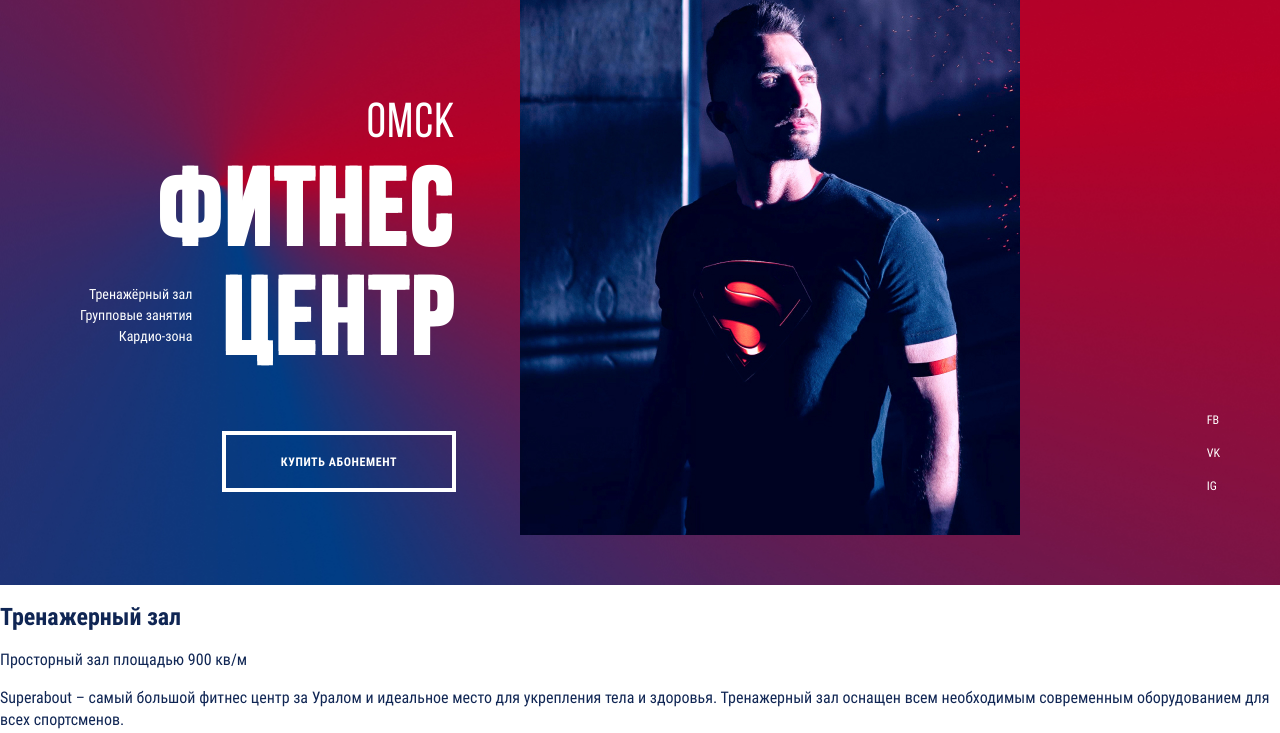
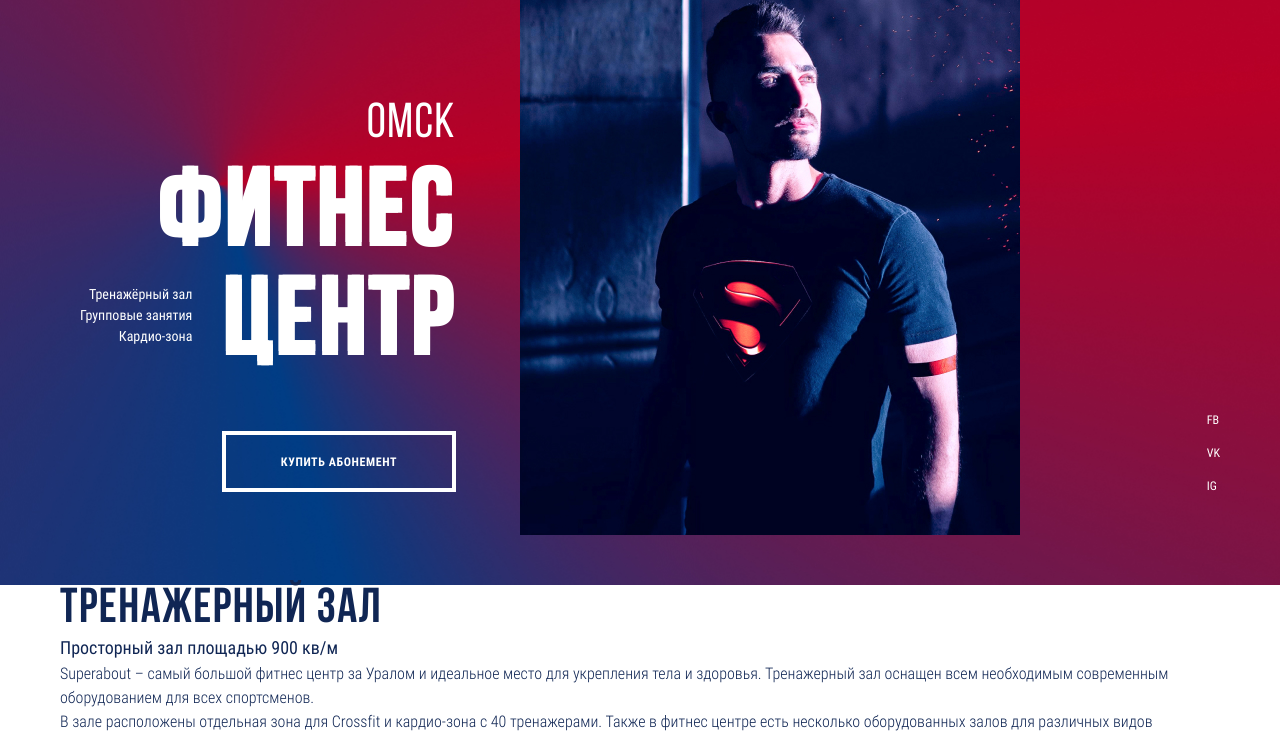
Before and after one commit to dana-savinova/supergym, a website: page source/index.html in a window 1280 px wide. Shown: the part 72-805 px from the top of the page. Drawn offline with nearby package versions, Linux system fonts and the light colour scheme; files that its build step writes are made by us from their sources.

Commit message:
Задает стили для текста блока Тренажерный зал

```diff
--- /dev/null
+++ b/source/sass/blocks/about.scss
@@ -0,0 +1,51 @@
+.about {
+  max-width: 1200px;
+  margin: 0 auto;
+  padding-right: 20px;
+  padding-left: 20px;
+
+  color: $main-blue;
+  background-color: $white;
+}
+
+.about__content h2 {
+  margin: 0;
+  padding: 0;
+
+  font-size: 49px;
+  line-height: 1em;
+  letter-spacing: 0.03em;
+  font-weight: 700;
+  font-family: "Bebas Neue", "Arial", sans-serif;
+}
+
+.about__subtitle p {
+  margin: 0;
+  padding: 0;
+
+  font-size: 18px;
+  line-height: 1.5em;
+  font-weight: 400;
+  font-family: "Roboto Condensed", "Arial", sans-serif;
+}
+
+.about__text p {
+  margin: 0;
+  padding: 0;
+
+  font-size: 16px;
+  line-height: 1.5em;
+  font-weight: 300;
+}
+
+@media (max-width: $desktop-width) {
+  .about__content h2 {
+    font-size: 42px;
+  }
+}
+
+@media (max-width: $tablet-width) {
+  .about__content h2 {
+    font-size: 32px;
+  }
+}
--- a/source/sass/style.scss
+++ b/source/sass/style.scss
@@ -7,3 +7,4 @@
 @import "blocks/btn.scss";
 @import "blocks/main-header.scss";
 @import "blocks/hero.scss";
+@import "blocks/about.scss";
```
Also changed, not shown: build/css/style.min.css, 1 other file.
